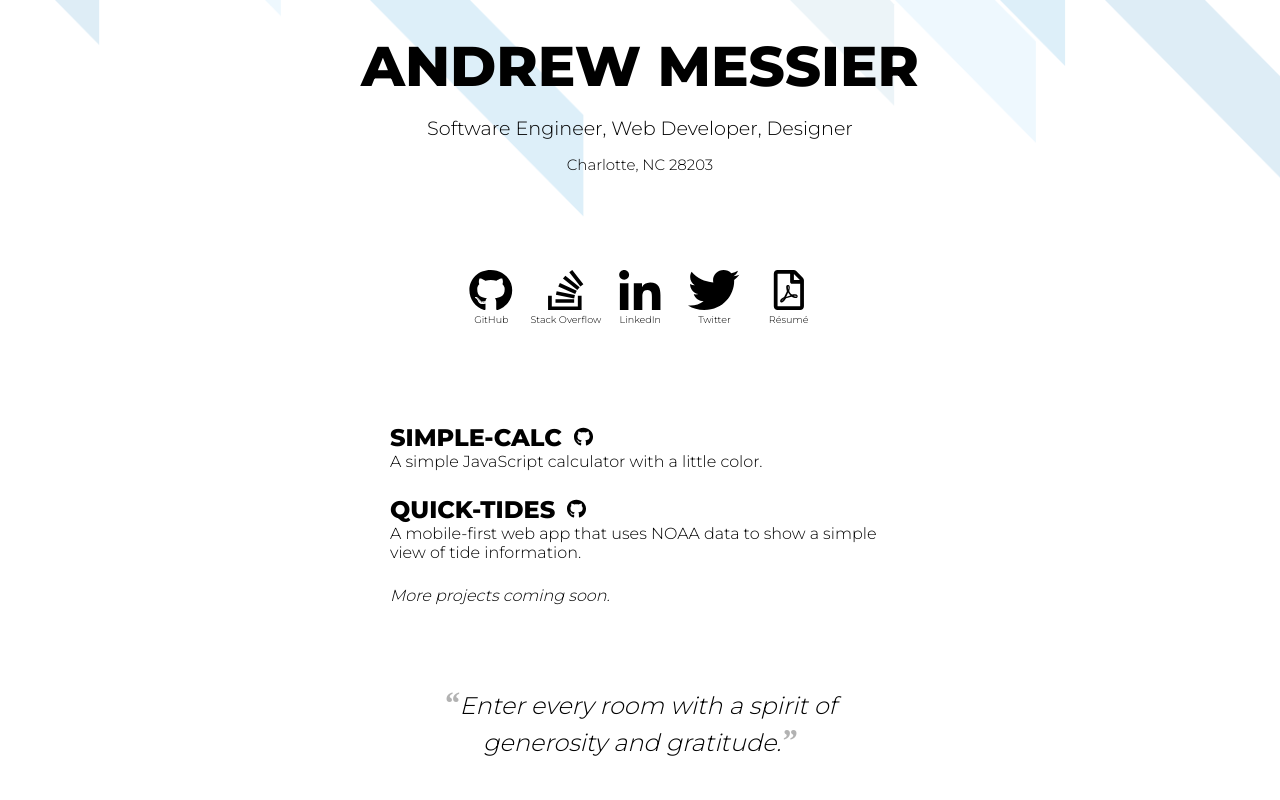
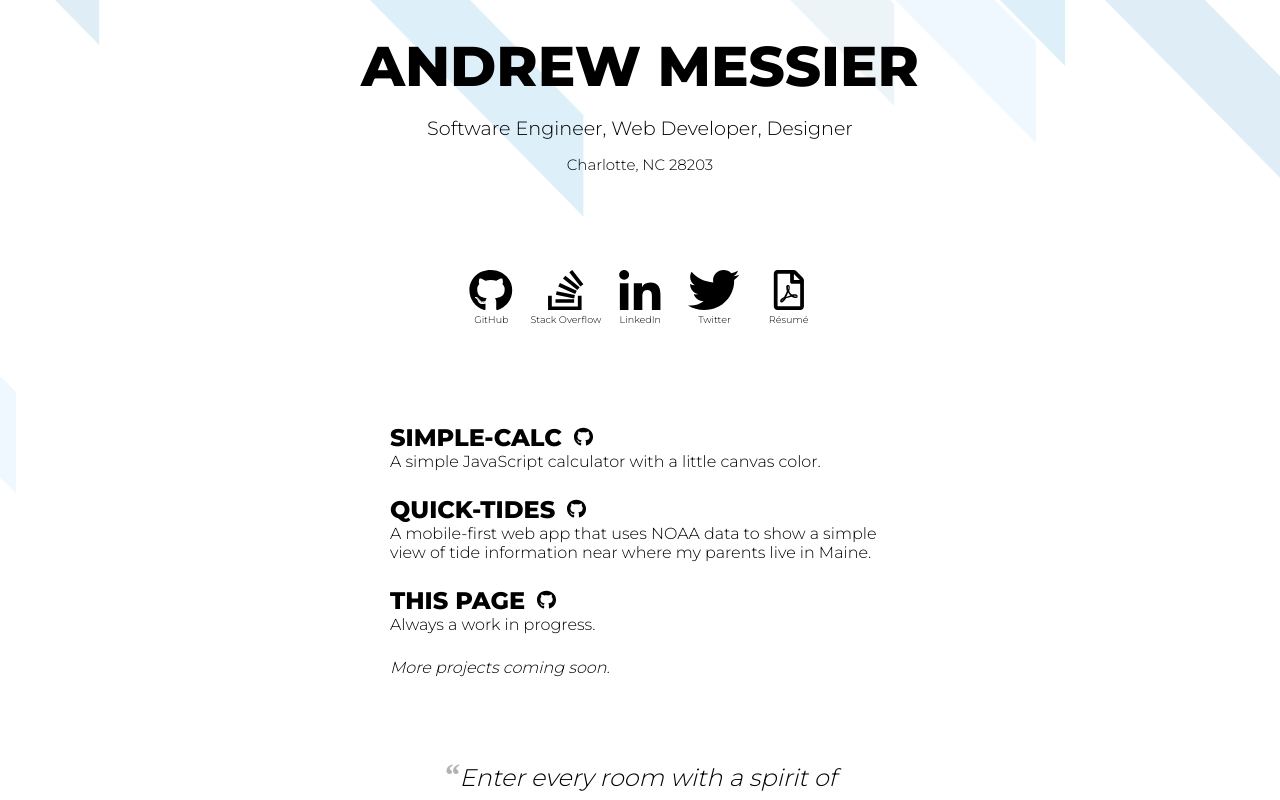
Before and after one commit to messman/messman.github.io, a plain HTML site: page index.html in a window 1280 px wide. Drawn offline with Linux system fonts and the light colour scheme.

Commit message:
Add this page as a project link

```diff
--- a/index.html
+++ b/index.html
@@ -87,7 +87,7 @@
 							<use xlink:href="#icon-gh"></use>
 						</svg>
 					</a>
-					<p>A simple JavaScript calculator with a little color.</p>
+					<p>A simple JavaScript calculator with a little canvas color.</p>
 				</div>
 				<div class="project">
 					<a href="https://github.com/messman/quick-tides">
@@ -96,7 +96,18 @@
 							<use xlink:href="#icon-gh"></use>
 						</svg>
 					</a>
-					<p>A mobile-first web app that uses NOAA data to show a simple view of tide information.</p>
+					<p>
+						A mobile-first web app that uses NOAA data to show a simple view of tide information near where my parents live in Maine.
+					</p>
+				</div>
+				<div class="project">
+					<a href="https://github.com/messman/messman.github.io">
+						<h2>this page</h2>
+						<svg class="icon icon-gh">
+							<use xlink:href="#icon-gh"></use>
+						</svg>
+					</a>
+					<p>Always a work in progress.</p>
 				</div>
 				<div class="project">
 					<p>
```
